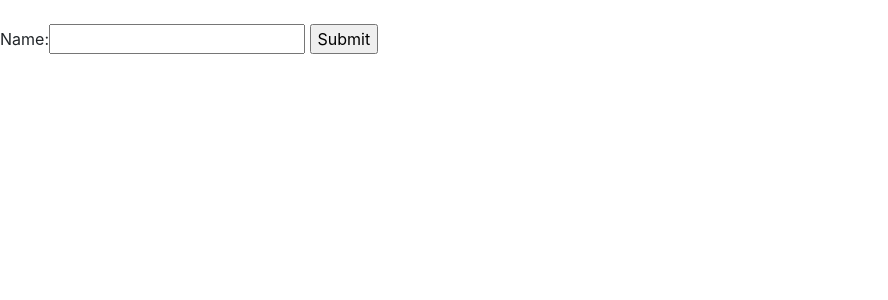
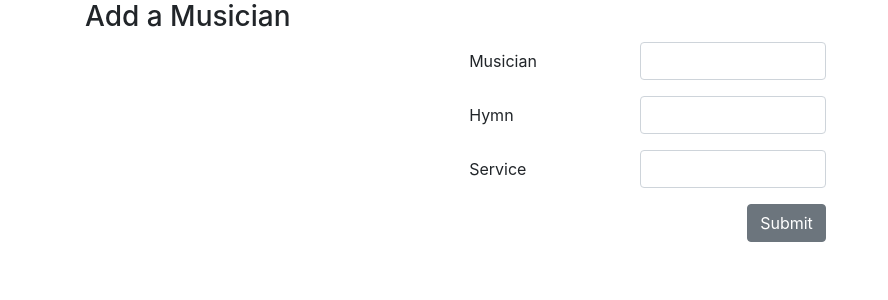
Before and after one commit to rogevand/oos, a Django app: page /order/addmusician/ in a window 1280 px wide. Shown: the top 300 px of the page, without its empty margins (0-888 px from the left). Run offline with Django 3.2, Linux system fonts and the light colour scheme.

Commit message:
updated forms

```diff
--- a/order/templates/order/addmusician.html
+++ b/order/templates/order/addmusician.html
@@ -1,11 +1,36 @@
 {% extends "order/base.html" %}
 {% block content %}
 {{ service }}
-<br>
+<!-- <br>
 <form action="/order/addmusician/" method="post">
     {% csrf_token %}
     {{ form }}
     <input type="submit" value="Submit">
-</form>
+</form> -->
+<div class="container">
+    <div class="row">
+        <div class="col">
+            <h3>Add a Musician</h3>
+        </div>
+    </div>
+    <div class="row justify-content-center">
+        <form col col-sm-6>
+            <div class="form-group row ">
+                <label for="musician" class="col-form-label col-sm-6">Musician</label>
+                <input type="text" class="form-control col col-sm-6" id="musician">
+            </div>
+            <div class="form-group row">
+                <label for="hymn" class="col-form-label col-sm-6">Hymn</label>
+                <input type="text" class="form-control col col-sm-6" id="hymn">
+            </div>
+            <div class="form-group row">
+                <label for="service" class="col-form-label col-sm-6">Service</label>
+                <input type="text" class="form-control col col-sm-6" id="service">
+            </div>
+            <div class="row">
+                <button type="submit" class="btn btn-secondary  ml-auto d-flex">Submit</button>
+            </div>
+        </form>
+    </div>
 
-{% endblock content %}
+    {% endblock content %}
```
Also changed, not shown: order/templates/order/addservice.html (+9 -0 lines).
